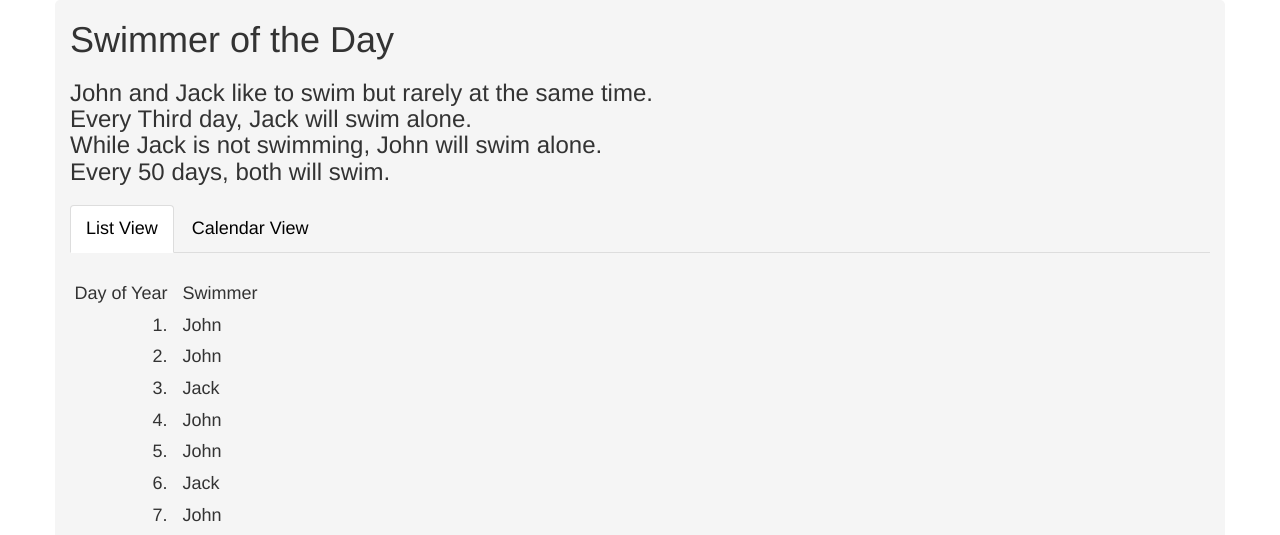
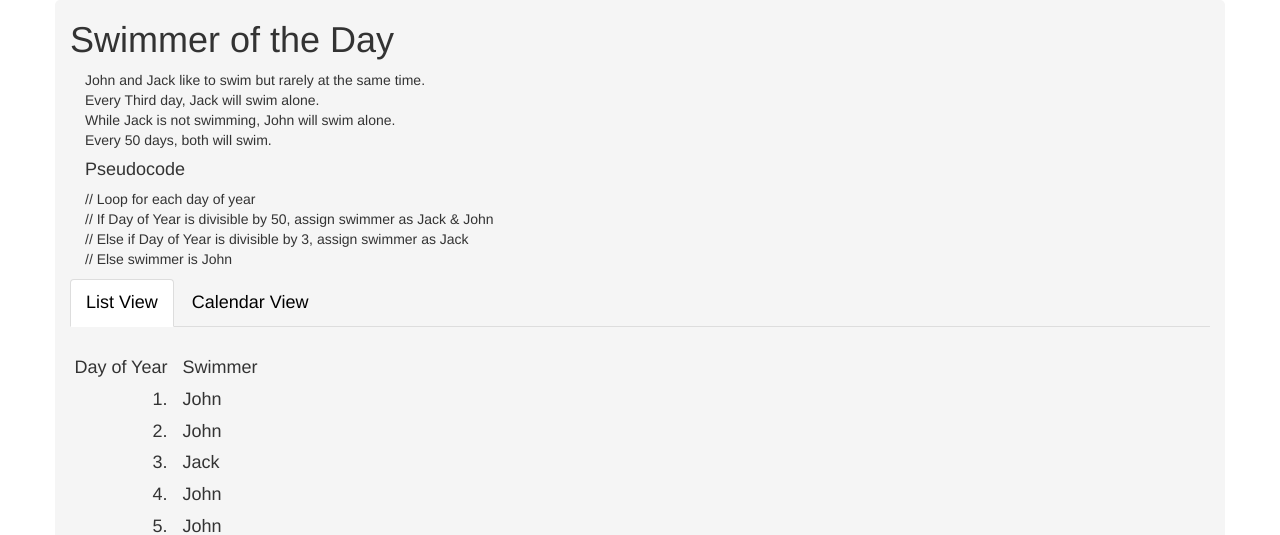
Before and after one commit to anthonyafonin/Portfolio, a PHP site: page /code/2.html in a window 1280 px wide. Shown: the top 535 px of the page. Run offline with PHP 8.4, Linux system fonts and the light colour scheme; some libraries are stand-ins or nearby versions.

Commit message:
code v1.03

```diff
--- a/code/1.html
+++ b/code/1.html
@@ -172,6 +172,6 @@
 
 </body>
 
-<script src ="js/1.js?v=1.02"></script>
+<script src ="js/1.js?v=1.01"></script>
 
 </html>
--- a/code/2.html
+++ b/code/2.html
@@ -20,19 +20,45 @@
 
     <div class="container">
 
+        <div class="row col-md-12">
+
+
+
         <h1>Swimmer of the Day</h1>
 
-        <h3>
+            <div class="col-md-6">
 
-            John and Jack like to swim but rarely at the same time.
+                <p>
 
-            <br/> Every Third day, Jack will swim alone.
+                    John and Jack like to swim but rarely at the same time.
 
-            <br/> While Jack is not swimming, John will swim alone.
+                    <br/> Every Third day, Jack will swim alone.
 
-            <br/> Every 50 days, both will swim.
+                    <br/> While Jack is not swimming, John will swim alone.
 
-        </h3>
+                    <br/> Every 50 days, both will swim.
+
+                </p>
+
+                <h4>Pseudocode</h4>
+
+                <p>
+
+                    // Loop for each day of year<br/>
+
+                    // If Day of Year is divisible by 50, assign swimmer as Jack & John<br/>
+
+                    // Else if Day of Year is divisible by 3, assign swimmer as Jack<br/>
+
+                    // Else swimmer is John
+
+                </p>
+
+            </div>
+
+        </div>
+
+
 
         <ul class="nav nav-tabs">
 
--- a/code/3.html
+++ b/code/3.html
@@ -8,7 +8,7 @@
 
     <link rel="stylesheet" href="https://maxcdn.bootstrapcdn.com/bootstrap/3.3.7/css/bootstrap.min.css">
 
-    <link rel="stylesheet" href="css/3.css?v=1.04">
+    <link rel="stylesheet" href="css/3.css?v=1.02">
 
     <script src="https://ajax.googleapis.com/ajax/libs/jquery/3.2.1/jquery.min.js"></script>
 
@@ -30,6 +30,6 @@
 
 </body>
 
-<script src="js/3.js?v=1.02"></script>
+<script src="js/3.js?v=1.01"></script>
 
 </html>
```
Also changed, not shown: code/css/3.css (+98 -0 lines).
